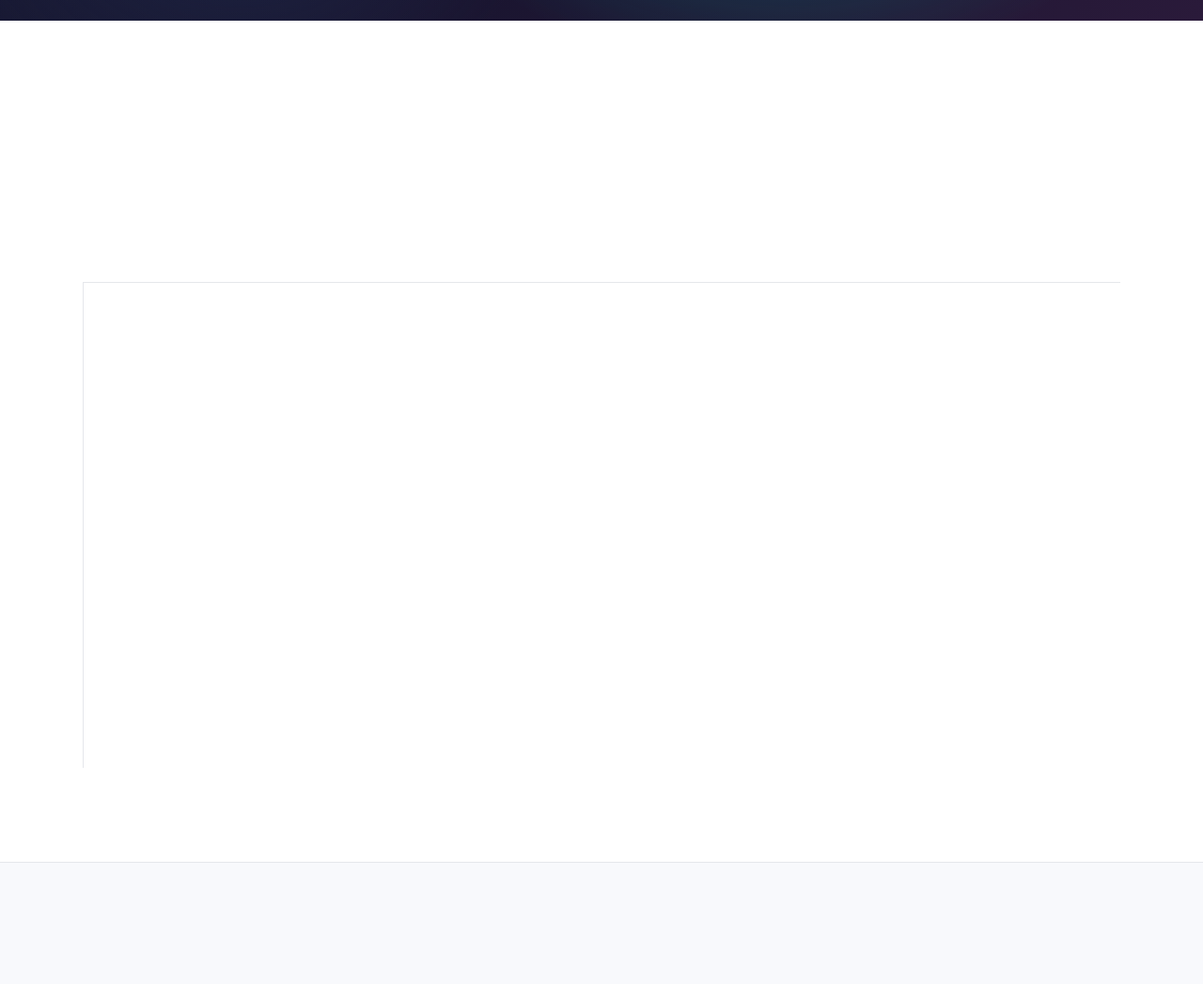
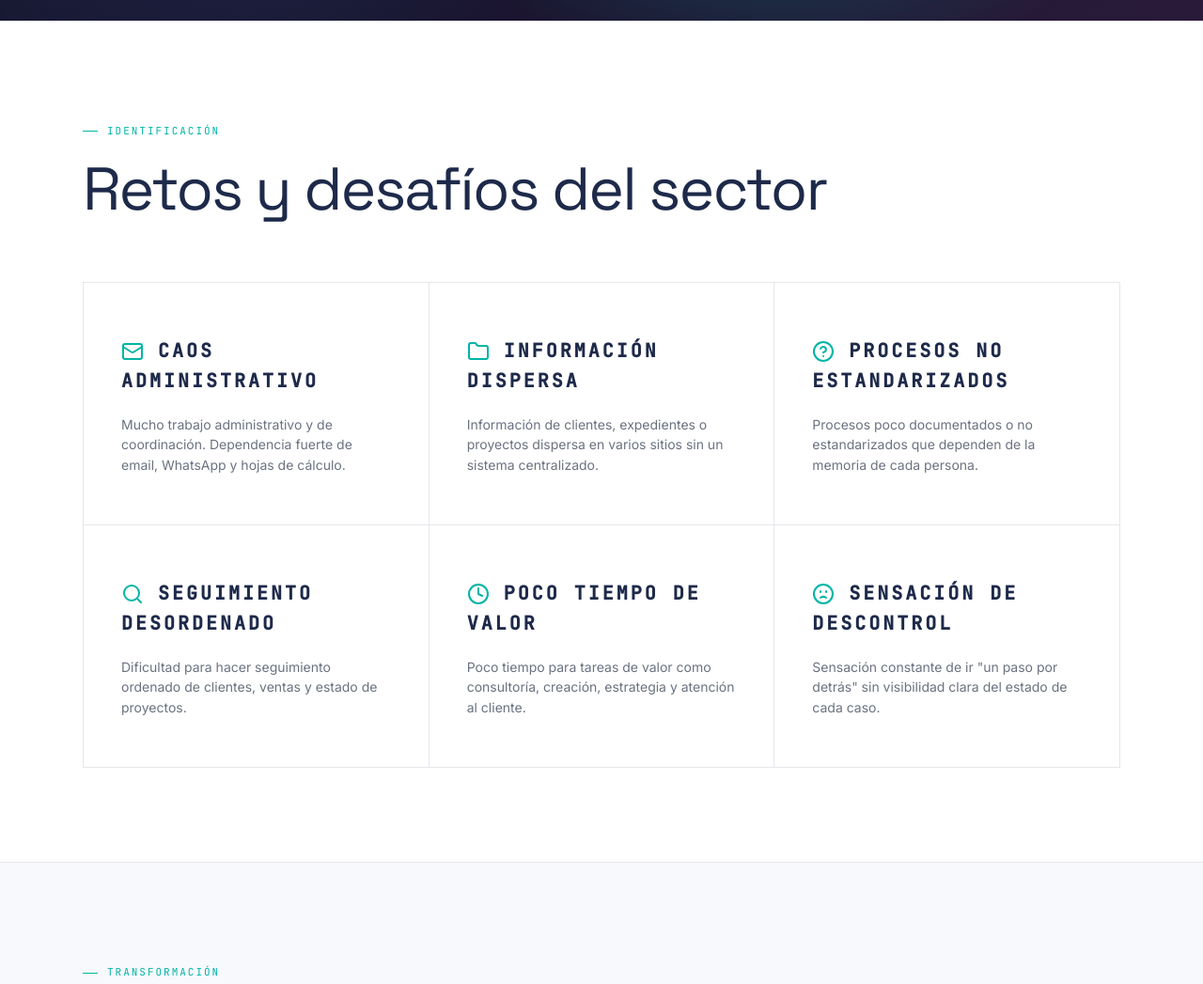
Before and after one commit to weavewes/weaves-website, a plain HTML site: page sectores/salud.html in a window 1280 px wide. Shown: the part 680-1727 px from the top of the page at 94% size. Drawn offline with nearby package versions, Linux system fonts and the light colour scheme.

Commit message:
fix(ux): restore scroll animations and icons stripped by SSG engine

```diff
--- a/sectores/salud.html
+++ b/sectores/salud.html
@@ -219,5 +219,20 @@
 <script src="https://unpkg.com/lucide@latest"></script>
 <script src="../js/components-loader.js"></script>
 
+<script>
+  document.addEventListener('DOMContentLoaded', () => {
+    if(typeof lucide !== 'undefined') { lucide.createIcons(); }
+    const reveals = document.querySelectorAll('.reveal');
+    const obs = new IntersectionObserver((entries) => {
+      entries.forEach(e => {
+        if (e.isIntersecting) {
+          e.target.classList.add('visible');
+          obs.unobserve(e.target);
+        }
+      });
+    }, { threshold: 0.1, rootMargin: '0px 0px -40px 0px' });
+    reveals.forEach(el => obs.observe(el));
+  });
+</script>
 </body>
 </html>
```
Also changed, not shown: scripts/build.js (+18 -2 lines), sectores/ecommerce.html (+15 -0 lines), sectores/educacion.html (+15 -0 lines), sectores/restauracion-turismo.html (+15 -0 lines), sectores/servicios-profesionales.html (+15 -0 lines), sectores/startups.html (+15 -0 lines).
